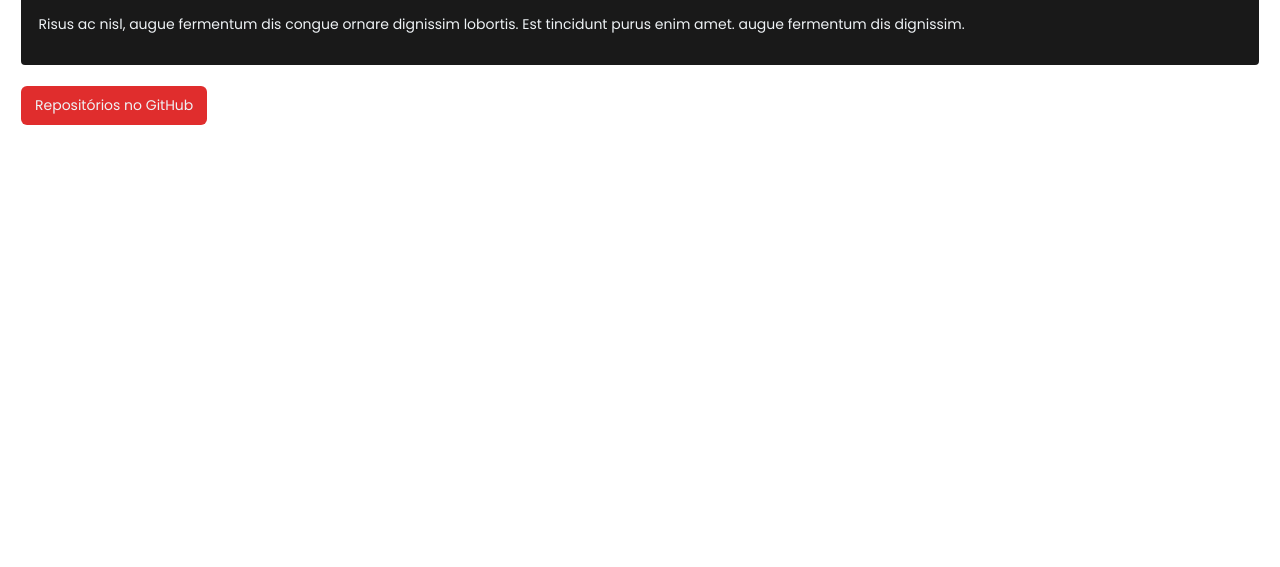
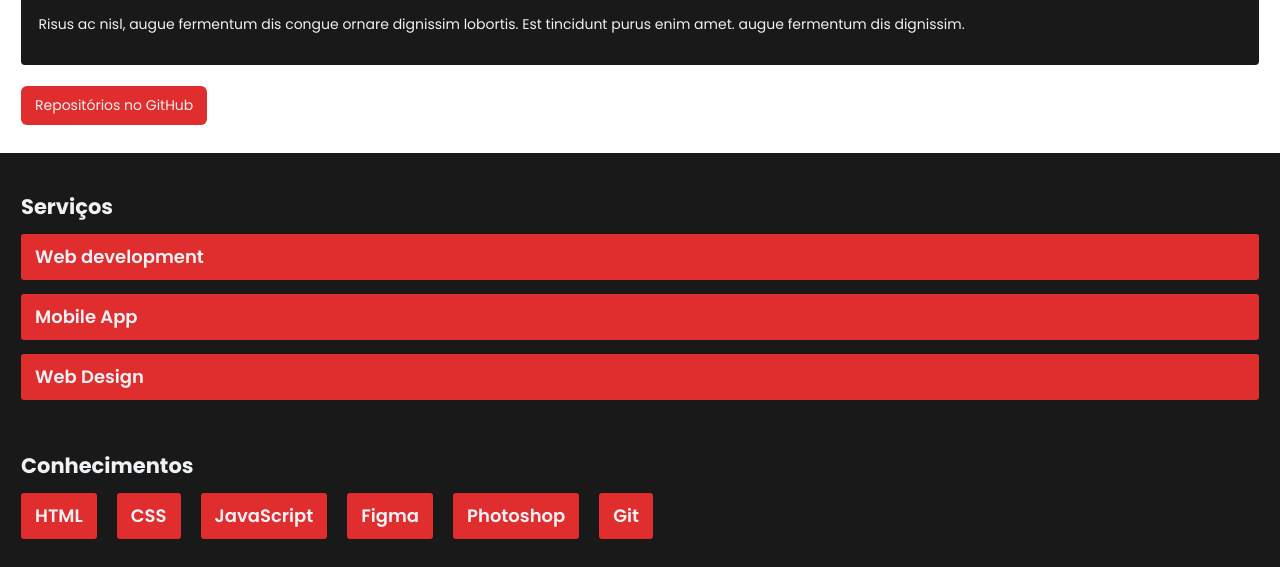
Before and after one commit to eduardobrandao3/portfolio-semana3-byron, a plain HTML site: page index.html in a window 1280 px wide. Shown: the part 2272-2839 px from the top of the page. Before the commit the page ends 2425 px from the top, so only its background shows below. Drawn offline with Linux system fonts and the light colour scheme.

Commit message:
feat: adicionando parte de serviços e conhecimentos

```diff
--- a/assets/css/style.css
+++ b/assets/css/style.css
@@ -151,3 +151,38 @@ header nav a {
   font-size: 18px;
   font-weight: 500;
 }
+
+/* Serviços e conhecimentos */
+#servicos {
+  background-color: var(--clr-preto);
+  color: var(--clr-branco);
+  display: flex;
+  flex-direction: column;
+  gap: 40px;
+}
+
+.base-list {
+  display: flex;
+  margin: 0;
+  padding: 0;
+
+  list-style: none;
+}
+
+.base-list > li {
+  background-color: var(--clr-vermelho);
+  padding: 1rem;
+  font-size: 18px;
+  font-weight: 600;
+  border-radius: 3px;
+}
+
+.servicos-list {
+  gap: 1rem;
+  flex-direction: column;
+}
+
+.conhecimentos-list {
+  flex-wrap: wrap;
+  gap: 20px;
+}
--- a/index.html
+++ b/index.html
@@ -111,6 +111,28 @@
           >Repositórios no GitHub</a
         >
       </section>
+
+      <section id="servicos">
+        <div class="servicos">
+          <h2>Serviços</h2>
+          <ul class="servicos-list base-list">
+            <li>Web development</li>
+            <li>Mobile App</li>
+            <li>Web Design</li>
+          </ul>
+        </div>
+        <div id="conhecimentos" class="conhecimentos">
+          <h2>Conhecimentos</h2>
+          <ul class="conhecimentos-list base-list">
+            <li>HTML</li>
+            <li>CSS</li>
+            <li>JavaScript</li>
+            <li>Figma</li>
+            <li>Photoshop</li>
+            <li>Git</li>
+          </ul>
+        </div>
+      </section>
     </main>
   </body>
 </html>
```
